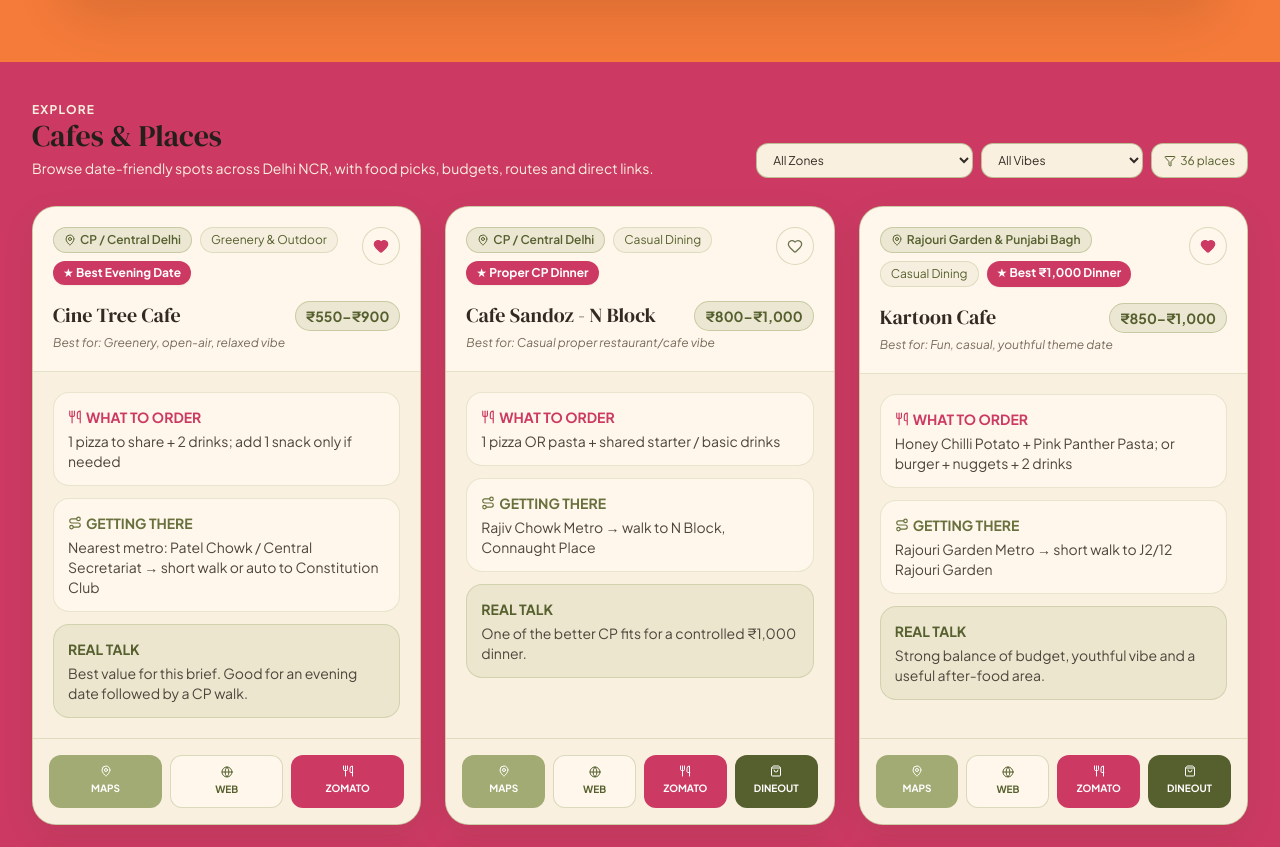
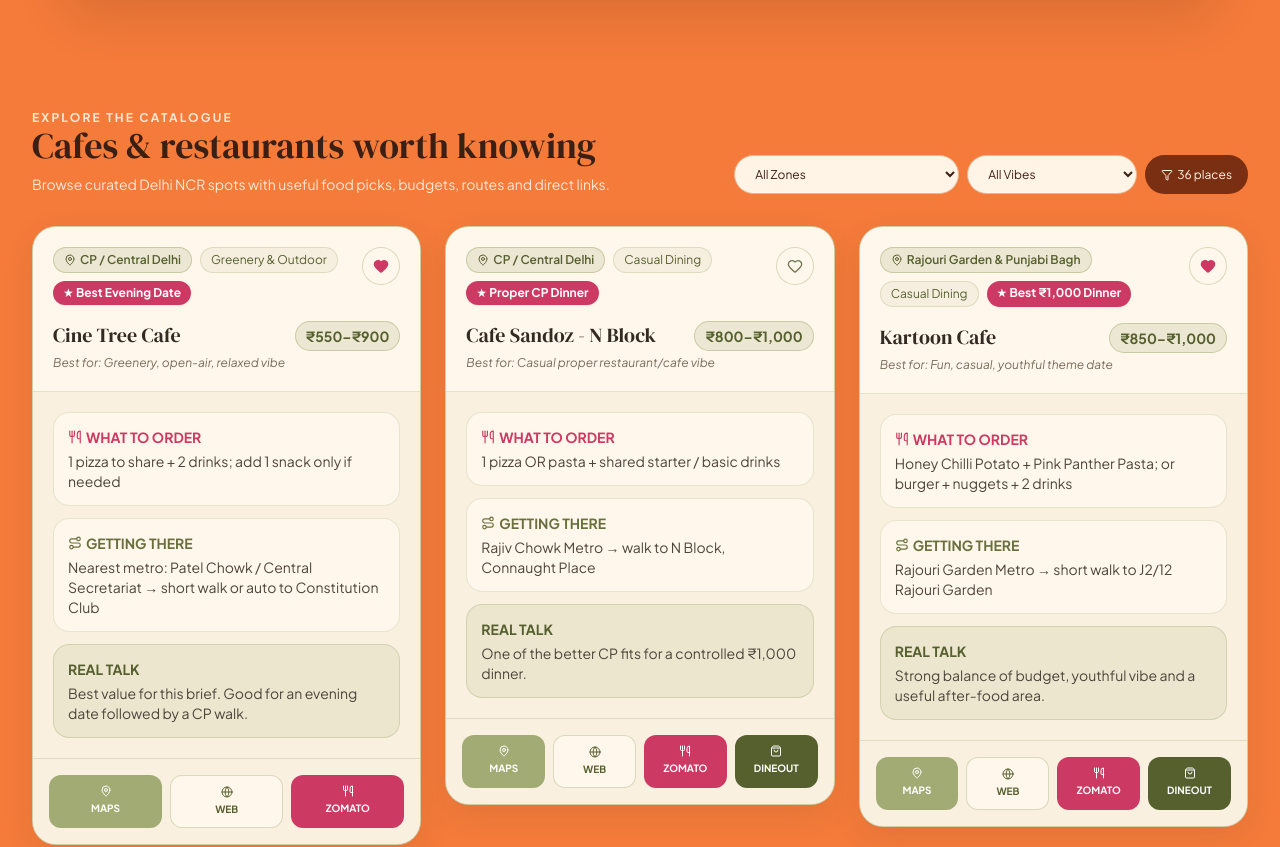
Before and after one commit to iavinaxh/delhi-cafe-hopping, a React (Vite) app: page / in a window 1280 px wide. Shown: the part 1401-2248 px from the top of the page. Built offline with nearby package versions, Linux system fonts and the light colour scheme; the HTML template or start-up script is replaced by a standard one.

Commit message:
Restyle cafe explorer to match editorial theme

```diff
--- a/src/components/CafeExplorer.jsx
+++ b/src/components/CafeExplorer.jsx
@@ -7,11 +7,11 @@ export default function CafeExplorer({ cafes, searchQuery, wishlist, onToggleWis
   const [zone,setZone]=useState('All Zones');
   const [vibe,setVibe]=useState('All Vibes');
   const filtered=useMemo(()=>cafes.filter(c=>{const q=searchQuery.toLowerCase(); const text=[c.name,c.zone,c.vibeTag,c.bestFor,c.whatToOrder].join(' ').toLowerCase(); return (!q||text.includes(q))&&(zone==='All Zones'||c.zone===zone)&&(vibe==='All Vibes'||c.vibeTag===vibe)}),[cafes,searchQuery,zone,vibe]);
-  return <section className="max-w-7xl mx-auto px-4 sm:px-6 lg:px-8 py-10 bg-[#CC3A63]">
-    <div className="flex flex-col lg:flex-row lg:items-end justify-between gap-5 mb-7">
-      <div><p className="text-xs uppercase tracking-widest text-[#F9F0E0] font-bold">Explore</p><h2 className="font-serif text-3xl font-bold text-[#241F1A]">Cafes & Places</h2><p className="text-sm text-[#F9F0E0] mt-1">Browse date-friendly spots across Delhi NCR, with food picks, budgets, routes and direct links.</p></div>
-      <div className="flex flex-wrap gap-2"><select value={zone} onChange={e=>setZone(e.target.value)} className="bg-[#F9F0E0] border border-[#A2AB73]/70 rounded-xl px-3 py-2 text-xs text-[#332B23] focus:outline-none focus:ring-2 focus:ring-[#CC3A63]/30"><option>All Zones</option>{ZONES.filter(x=>x!=='All Zones').map(x=><option key={x}>{x}</option>)}</select><select value={vibe} onChange={e=>setVibe(e.target.value)} className="bg-[#F9F0E0] border border-[#A2AB73]/70 rounded-xl px-3 py-2 text-xs text-[#332B23] focus:outline-none focus:ring-2 focus:ring-[#CC3A63]/30"><option>All Vibes</option>{VIBES.filter(x=>x!=='All Vibes').map(x=><option key={x}>{x}</option>)}</select><span className="px-3 py-2 rounded-xl bg-[#F9F0E0] border border-[#A2AB73]/70 text-xs text-[#56602E] flex items-center gap-1"><Filter className="w-3 h-3"/>{filtered.length} places</span></div>
+  return <section className="max-w-7xl mx-auto px-4 sm:px-6 lg:px-8 py-12 bg-[#F47B3A]">
+    <div className="flex flex-col lg:flex-row lg:items-end justify-between gap-5 mb-8">
+      <div><p className="text-xs uppercase tracking-[0.18em] text-[#FFF4E6]/90 font-bold">Explore the catalogue</p><h2 className="font-serif text-3xl sm:text-4xl font-bold text-[#3A1F14]">Cafes & restaurants worth knowing</h2><p className="text-sm text-[#FFF4E6]/90 mt-2 max-w-2xl">Browse curated Delhi NCR spots with useful food picks, budgets, routes and direct links.</p></div>
+      <div className="flex flex-wrap gap-2"><select value={zone} onChange={e=>setZone(e.target.value)} className="bg-[#FFF4E6] border border-[#E7B894] rounded-full px-4 py-2.5 text-xs text-[#3A1F14] focus:outline-none focus:ring-2 focus:ring-[#F47B3A]/30"><option>All Zones</option>{ZONES.filter(x=>x!=='All Zones').map(x=><option key={x}>{x}</option>)}</select><select value={vibe} onChange={e=>setVibe(e.target.value)} className="bg-[#FFF4E6] border border-[#E7B894] rounded-full px-4 py-2.5 text-xs text-[#3A1F14] focus:outline-none focus:ring-2 focus:ring-[#F47B3A]/30"><option>All Vibes</option>{VIBES.filter(x=>x!=='All Vibes').map(x=><option key={x}>{x}</option>)}</select><span className="px-4 py-2.5 rounded-full bg-[#7A2E12] text-[#FFF4E6] text-xs flex items-center gap-1"><Filter className="w-3 h-3"/>{filtered.length} places</span></div>
     </div>
-    <div className="grid grid-cols-1 md:grid-cols-2 xl:grid-cols-3 gap-6">{filtered.map(c=><CafeCard key={c.id} cafe={c} isWishlisted={wishlist.includes(c.id)} onToggleWishlist={onToggleWishlist} onSelectCafe={onSelectCafe}/>)}</div>
+    <div className="grid grid-cols-1 md:grid-cols-2 xl:grid-cols-3 gap-6 items-start">{filtered.map(c=><CafeCard key={c.id} cafe={c} isWishlisted={wishlist.includes(c.id)} onToggleWishlist={onToggleWishlist} onSelectCafe={onSelectCafe}/>)}</div>
   </section>;
 }
```
